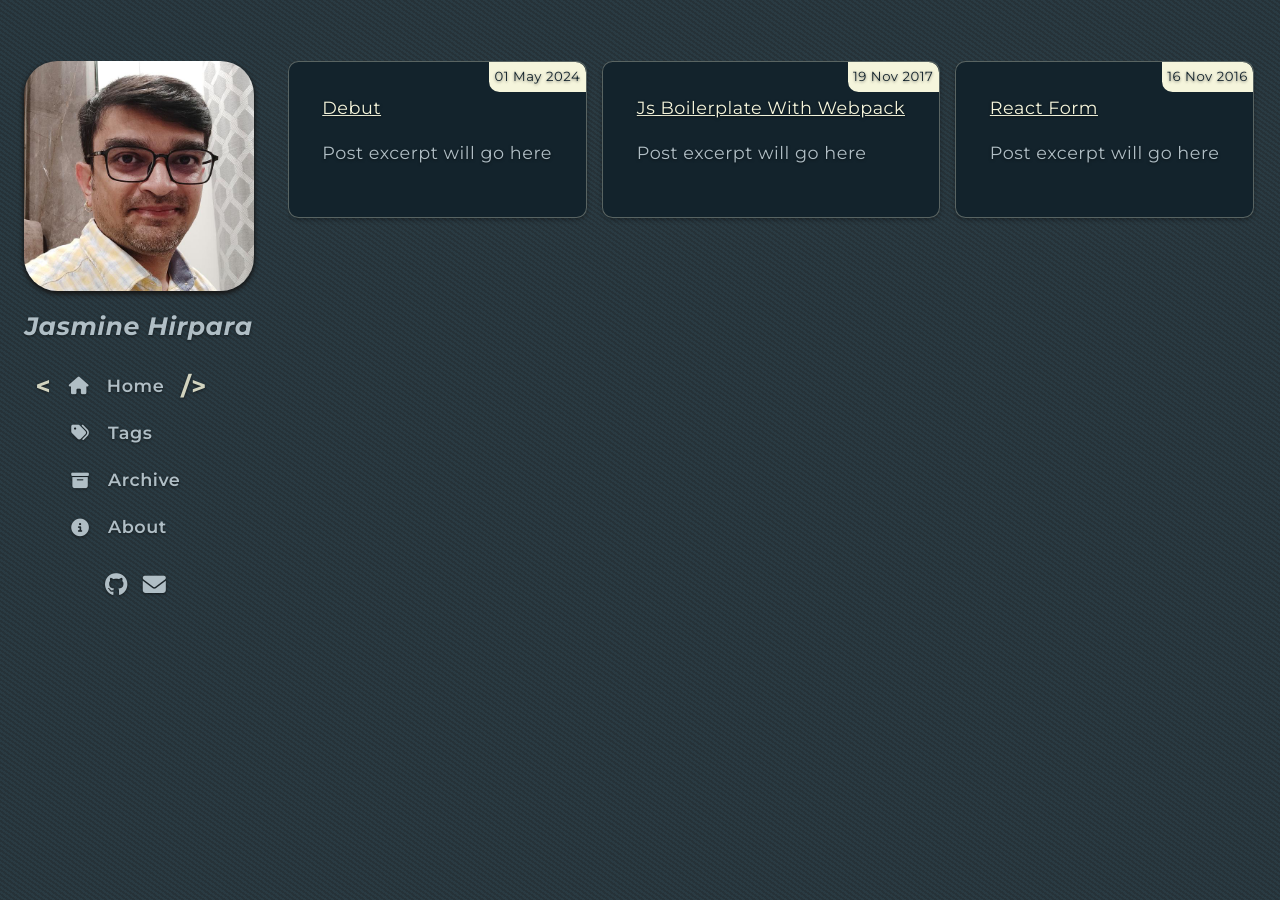
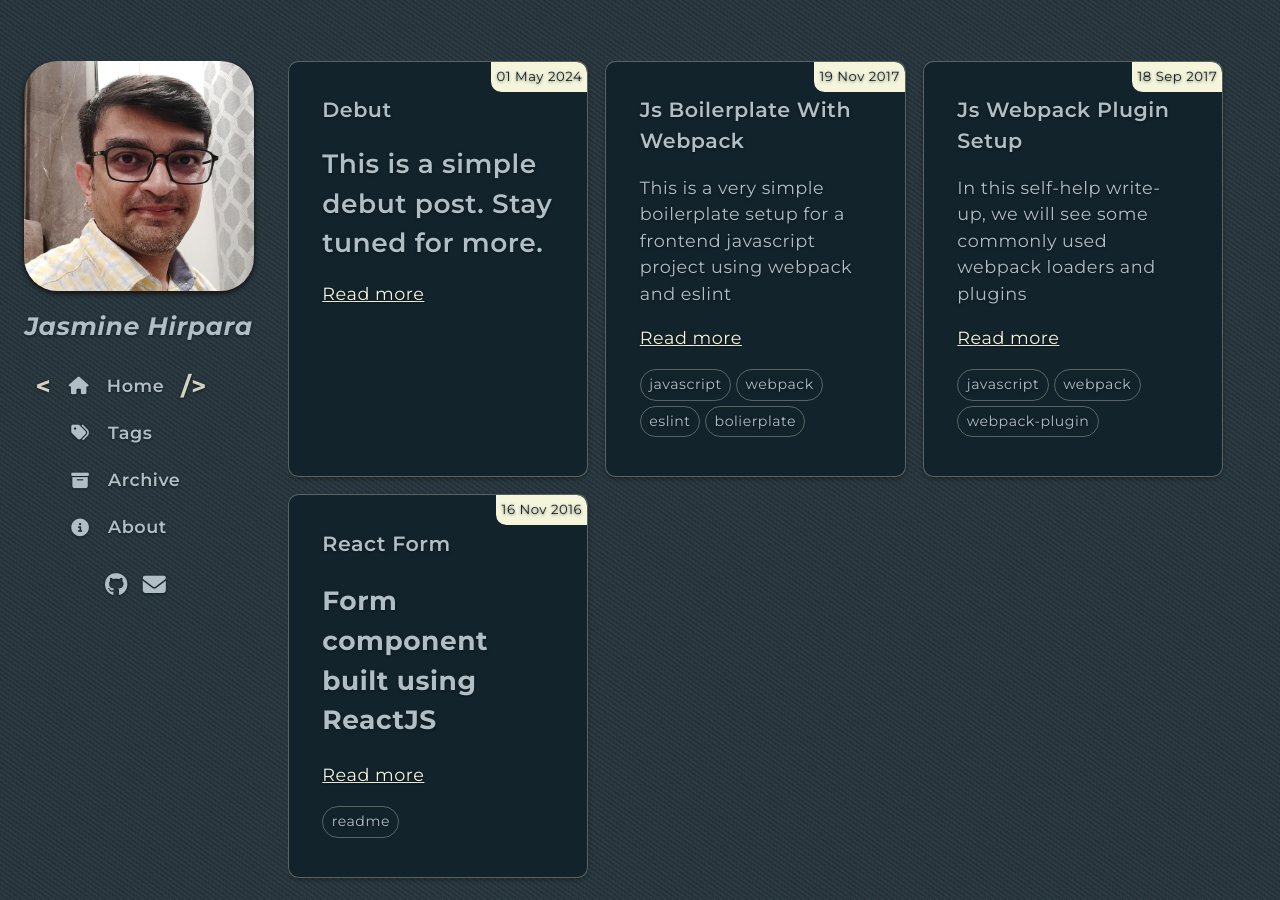
Before and after one commit to jazzominy/jazzominy.github.io, a Jekyll site: the page built from index.html, in a window 1280 px wide. Built offline with Jekyll 4.4.1, drawn with Linux system fonts in a browser that asks for light colours.

Commit message:
cards for posts on home page

````diff
--- /dev/null
+++ b/_posts/2017/09/18/2017-09-18-js-webpack-plugin-setup.md
@@ -0,0 +1,209 @@
+---
+author: Jasmine Hirpara
+excerpt: In this self-help write-up, we will see some commonly used webpack loaders and plugins
+tags: [javascript, webpack, webpack-plugin]
+---
+
+## Setting up some common webpack loaders and plugins
+
+In this self-help write-up, we will see some commonly used webpack loaders and plugins. Please note that this write-up builds up on the code from [js-boilerplate](https://github.com/jazzominy/js-boilerplate). If you haven't already checked it out, please do so.
+
+We will look at loaders and plugins a bit later. First let us take a look at modules.
+
+### Modules
+
+Modules are reusable entities that can be used by including in the files that need them. Webpack by default supports ES2015 module syntax. To use the syntax, lets start by defining a module. Following are the contents of `index.js`
+
+```javascript
+function output() {
+    var el = document.createElement("div");
+    el.innerHTML = "Hello boilerplate";
+    el.classList.add("hello");
+    return el;
+}
+
+document.body.appendChild(output());
+```
+
+Now let us create a new file `output.js` in the same folder as `index.js` and move the `output()` function to new file as
+
+```javascript
+export default function output() {
+    var el = document.createElement("div");
+    el.innerHTML = "Hello boilerplate";
+    el.classList.add("hello");
+    return el;
+}
+```
+
+In `index.js` let us import the `output()` function as
+
+```javascript
+import output from "./output";
+
+document.body.appendChild(output());
+```
+
+Now run the command `npm start` from command line and the `index.html` should load in browser without any error. Now when we run `npm build`, the `bundle.js` that is created will include code from `index.js` and `output.js` files.
+
+Webpack [supports](https://webpack.js.org/api/module-methods/) other module syntaxes as well. You can use the syntax you are comfortable with. Now let us look at the loaders that load css file in `index.html`
+
+### Loaders
+
+These are nothing but the utilities that load a file with specified extension and process it to convert it in to a specific format as required for the build. Let us understand this by loading a css file. Let us create a css file `style.css` in a new `styles` folder. Define a class as
+
+```css
+.bold {
+    font-weight: bold;
+}
+```
+
+Now let us import this file in `output.js` as
+
+```javascript
+import "./styles/style.css";
+```
+
+If you run the command `npm start`, the console should throw an error that looks like
+
+![css-error](/assets/img/css-error.png)
+
+The error indicates that we need a loader to load the particular file type. Lets install [css-loader](https://webpack.js.org/loaders/css-loader/) by running the command
+
+```bash
+npm i css-loader --save-dev
+```
+
+After the installation is complete, we need to modify the `webpack.config.js` as
+
+```javascript
+....
+module: {
+    rules: [
+        {
+            test: /\.css$/,
+            use: [
+                "css-loader"
+            ]
+        }
+    ]
+}
+```
+
+The `module` property specifies the `rules` that webpack needs to run when dealing with different file types (in this case css). Now when you rerun the `npm start` command, the error goes away. Lets use the `.bold` class in the `output.js` file as
+
+```javascript
+import "./styles/style.css";
+
+export default function render() {
+    var el = document.createElement("div");
+    el.innerHTML = "Hello boilerplate";
+    el.classList.add("bold");
+    return el;
+}
+```
+
+Note that though that there is no error in command line console, the browser does not reflect the newly added style class. This happens because the `css-loader` that we added recently just loads the imported css file interprets any `@import` and `url()` in it and resolves them. To actually load the style in `index.html` file, we need one more loader called [style-loader](https://webpack.js.org/loaders/style-loader/). Let us install that by running the command
+
+```bash
+npm i style-loader --save-dev
+```
+
+On successful installation, modify the `webpack.config.js` as
+
+```javascript
+....
+module: {
+    rules: [
+        {
+            test: /\.css$/,
+            use: [
+                "css-loader",
+                "style-loader"
+            ]
+        }
+    ]
+}
+```
+
+This configuration now injects the style tag in `index.html` when you run the command `npm start`. You can verify that by viewing the source of `index.html` from browser. So `css-loader` and `style-loader` are used together to load and inject styles in html files respectively. This is great because you do not have to worry about adding styles to `index.html` as loaders take care of it. But as your project grows, you will have more style classes and no one wants their html files bloated with them. Next up we will look at how to extract the style tag in to a separate css file by using a webpack plugin.
+
+### Plugins
+
+Webpack has rich ecosystem of plugins. A plugin is a utility that helps in executing a custom functionality when the source is bundled. For example if you want to uglify the code, you can specify a plugin for that. For our usecase, what we want is to extract the css styles from `index.html` in to a separate file. So there is a plugin called [extract-text-webpack-plugin](https://www.npmjs.com/package/extract-text-webpack-plugin) which does that. Install it by running the command
+
+```bash
+npm i extract-text-webpack-plugin --save-dev
+```
+
+Once it is installed, modify the `webpack.config.js` as
+
+```javascript
+const ExtractTextPlugin = require('extract-text-webpack-plugin');
+
+.....
+module: {
+    rules: [
+        {
+            test: /\.css$/,
+            use: ExtractTextPlugin.extract({
+                fallback: "style-loader",
+                use: "css-loader"
+            })
+        }
+    ]
+},
+
+plugins: [
+    new ExtractTextPlugin({
+        filename: "all.css"
+    });
+]
+....
+```
+
+Add the `plugins` property to the webpack config object. The `ExtractTextPlugin` takes a config object when creating its new instance. You can specify the file name for the css file that it creates. Also modify `rules` array to use `ExtractTextPlugin` and specify the loader, in config object, to use to load css file. Now when you run the command
+
+`npm run build`
+
+the output `dist` folder should have two files - `bundle.js` and `all.css`. Let us quickly add one more plugin [html-webpack-plugin](https://www.npmjs.com/package/html-webpack-plugin) which generates `index.html` in `dist` folder from the template that you specify. Let us see how that is done. Install the plugin by running
+
+```bash
+npm i html-webpack-plugin --save-dev
+```
+
+Now modify the `webpack.config.js` to use the plugin as
+
+```javascript
+const HtmlWebpackPlugin = require("html-webpack-plugin");
+
+....
+plugins: [
+    new ExtractTextPlugin({
+        filename: "abc.css"
+    }),
+    new HtmlWebpackPlugin({
+        template: "index.html"
+    })
+]
+```
+
+Here we have specified `index.html` as our template. So the plugin will take the contents of the template and use them to generate another `index.html` file in output folder.
+Now try running the command `npm run build`. After the command has executed successfully, check the `dist` folder. It will have three files - `bundle.js`, `all.css` and `index.html`. If you open `index.html` file you'll notice that `bundle.js` has been included twice. This is because in template `index.html` we already had a `script` tag for `bundle.js` and one more tag is injected by the `HtmlWebpackPlugin`. Also a `link` tag is added to load the newly created `all.css` file. How :sunglasses: is that. So let us modify the template `index.html` in root folder as
+
+```html
+<!doctype html>
+<html>
+    <head>
+        <title>JS Boilerplate</title>
+    </head>
+    <body>
+    </body>
+</html>
+```
+
+to avoid loading `bundle.js` twice.
+
+I'll leave you with an exercise. Try using [clean-webpack-plugin](https://www.npmjs.com/package/clean-webpack-plugin).
+
+Hope this write-up helps someone 👍
--- a/_posts/2017/11/19/2017-11-19-js-boilerplate-with-webpack.md
+++ b/_posts/2017/11/19/2017-11-19-js-boilerplate-with-webpack.md
@@ -1,5 +1,6 @@
 ---
 author: Jasmine Hirpara
+excerpt: This is a very simple boilerplate setup for a frontend javascript project using webpack and eslint
 tags: [javascript, webpack, eslint, bolierplate]
 ---
 
--- a/_sass/home.scss
+++ b/_sass/home.scss
@@ -1,18 +1,22 @@
 section.home {
-    ul {
+    ul.post-list {
         list-style-type: none;
         padding: 0;
         margin: 0;
+        display: flex;
+        flex-wrap: wrap;
+        gap: 1rem;
 
-        li {
+        & > li {
             position: relative;
             display: inline-block;
-            margin: 0 0.625rem 0.625rem 0;
             padding: 2rem;
             border-radius: 0.625rem;
             background-color: var(--post-bg);
             box-shadow: 0 0.125rem 0.25rem rgba(0, 0, 0, 0.3);
             border: 0.0625rem solid #f5f5dc4f;
+            flex-basis: calc(32% - 1rem);
+            flex-grow: 0;
 
             &::before {
                 content: attr(data-date);
@@ -28,4 +32,20 @@ section.home {
             }
         }
     }
+
+    .tag-list > a {
+        font-size: 80%;
+        text-decoration: none;
+        border: 0.0625rem solid #f5f5dc4f;
+        border-radius: 1rem;
+        padding: 0.25rem 0.5rem;
+        display: inline-block;
+        margin-bottom: 0.3125rem;
+        color: var(--text);
+
+        &:hover {
+            background-color: var(--link-hover-bg);
+            color: var(--link-hover-text);
+        }
+    }
 }
--- a/_sass/main.scss
+++ b/_sass/main.scss
@@ -52,6 +52,11 @@ body {
 	grid:
 		"header header" var(--header-height)
 		"aside main" / 16.5rem 1fr;
+}
+
+img {
+	aspect-ratio: 1;
+	max-width: 100%;
 }
 
 #sidebar {
--- a/_sass/post.scss
+++ b/_sass/post.scss
@@ -13,6 +13,7 @@ article.post {
         h1 {
             font-size: 2.5rem;
             font-weight: 700;
+            margin: 1.5rem;
             color: var(--post-title);
         }
 
--- a/index.html
+++ b/index.html
@@ -3,11 +3,20 @@ title: "Posts"
 ---
 
 <section class="home">
-	<ul>
+	<ul class="post-list">
 		{% for post in site.posts %}
 		<li data-date="{{ post.date | date_to_string }}">
-			<a href="{{ post.url }}">{{ post.title }}</a>
-			<p>Post excerpt will go here</p>
+			<h3>{{ post.title }}</h3>
+			<p>{{ post.excerpt }}</p>
+			<p><a href="{{ post.url }}">Read more</a></p>
+
+			{% if post.tags.size > 0 %}
+				<div class="tag-list">
+					{% for tag in post.tags %}
+						<a href="/tags/{{ tag }}">{{ tag }}</a>
+					{% endfor %}
+				</div>
+			{% endif %}
 		</li>
 		{% endfor %}
 	</ul>
````
Also changed, not shown: assets/img/css-error.png (added).
